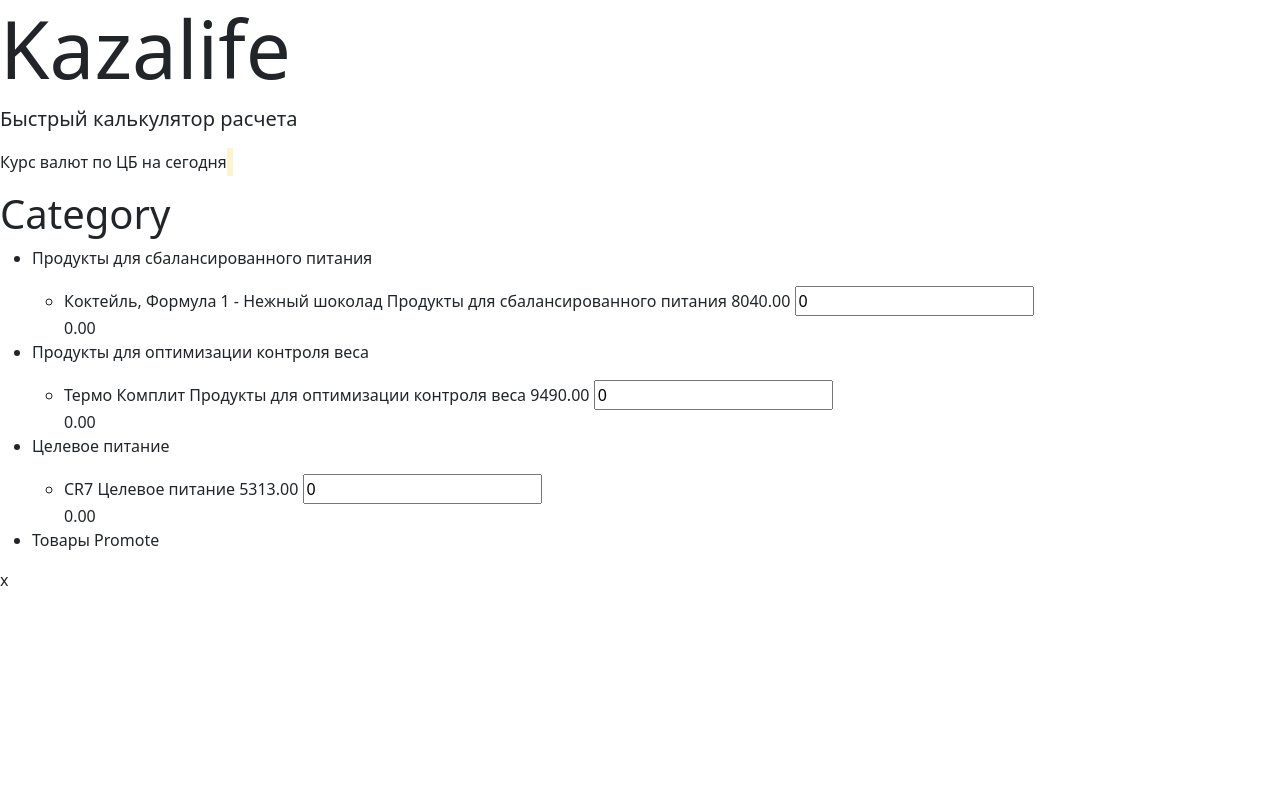
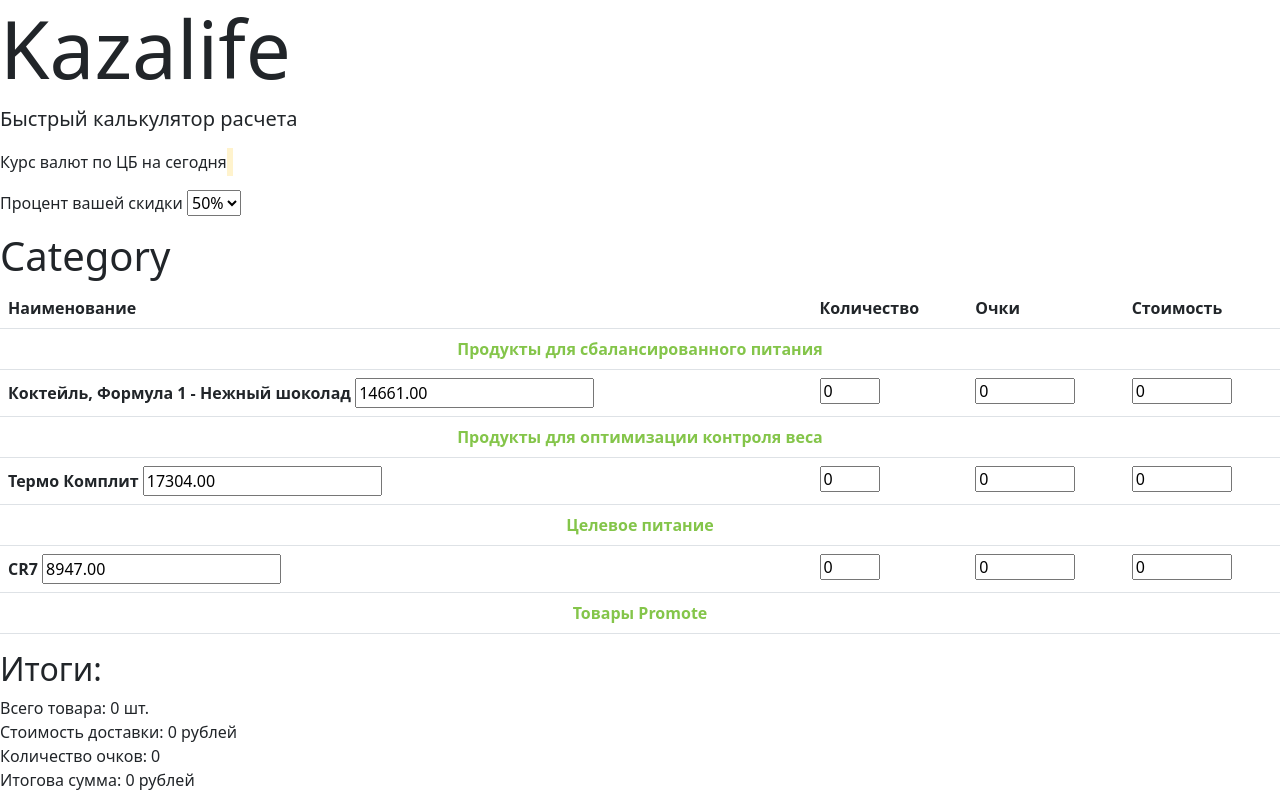
Before and after one commit to miketevelev/kazalife, a Django app: template calc/templates/index.html in a window 1280 px wide. Before the commit the page ends 586 px from the top, so only its background shows below. Run offline with Django 4.2, Linux system fonts and the light colour scheme; the template is opened without the code that fills it: values that come from a table or form of the project are taken from there, others are empty; data comes from the database, SQL or seed files in the repository; both versions use the stored data as it was after the commit; some libraries are stand-ins or nearby versions.

Commit message:
filter experiment

```diff
--- a/calc/templates/index.html
+++ b/calc/templates/index.html
@@ -7,20 +7,39 @@
     <title>Kazalife - Калькулятор расчета стоимости</title>
     <link rel="stylesheet" href="{%  static 'css/bootstrap.min.css' %}">
     <script src="{%  static 'js/bootstrap.min.js' %}"></script>
+    <script src="https://cdnjs.cloudflare.com/ajax/libs/jquery/3.3.1/jquery.min.js"></script>
     <script type="text/javascript">
-      function Multiply()
-      {
-        var a, b, result;
-        a = document.getElementById("box1").innerText;
-        b = document.getElementById("box2").value;
-        var s = '0.00';
-        result = a * b;
-        if (b == 0) {
-            document.getElementById("r").innerHTML = s;
+      function add_to_total(el){
+          var parent = $(el).closest('tr');
+          var price = parent.find('.price').val() == "" ? 1 : parent.find('.price').val();
+          var qty = parent.find('.qty').val() == "" ? 1 : parent.find('.qty').val();
+          var vp = parent.find('.vp').val() == "" ? 1 : parent.find('.vp').val();
+          var total = price * qty;
+          var totaly = vp * qty;
+          parent.find('.total_price').val(total);
+          parent.find('.total_vp').val(totaly);
+
+          let summator = 0;
+          var collector = document.getElementsByClassName('total_price');
+          for (el of collector) {
+              summator += Number(el.value);
             }
-        else {
-            document.getElementById("r").innerHTML = parseFloat(result).toFixed(2);
+
+          let summator_qty = 0;
+          var collector_qty = document.getElementsByClassName('qty');
+          for (el of collector_qty) {
+              summator_qty += Number(el.value);
             }
+
+          let summator_vp = 0;
+          var collector_vp = document.getElementsByClassName('total_vp');
+          for (el of collector_vp) {
+              summator_vp += Number(el.value);
+            }
+
+          document.getElementById('final_qty').innerHTML = summator_qty;
+          document.getElementById('final_vp').innerHTML = summator_vp;
+          document.getElementById('final_price').innerHTML = summator;
       }
     </script>
 </head>
@@ -28,27 +47,68 @@
     <h1 class="display-1">Kazalife</h1>
     <p class="lead">Быстрый калькулятор расчета</p>
     <p>Курс валют по ЦБ на сегодня <mark>{{ currency_num }}</mark></p>
+    <p>
+        Процент вашей скидки
+        <span class="inp-group">
+            <select onchange= "add_to_total(this)" name="proc" id="proc">
+                <option value="proc100">50%</option>
+                <option value="proc50">42%</option>
+                <option value="proc25">35%</option>
+            </select>
+        </span>
+    </p>
 
     <h1>Category</h1>
     {% if categorys %}
-    <table>
-        <ul>
+    <table class="table table-hover">
+        <thead>
+            <tr>
+                <th scope="col">Наименование</th>
+                <th scope="col">Количество</th>
+                <th scope="col">Очки</th>
+                <th scope="col">Стоимость</th>
+            </tr>
+        </thead>
+        <tbody>
             {% for category in categorys %}
-                <li>
-                    <p>{{ category.name }}</p>
-                    <ul>
+            <th style="color: #84c54a;" class="lopendeopdrachten text-center" colspan="5">{{ category.name }}</th>
                 {% for product in products %}
                     {% if product.category.id == category.id %}
-                                <li>{{ product.name }} {{ product.category }} <span id="box1">{{ product.proc50 }}</span> <input onchange="Multiply(), SummAll()" type="number" id="box2" value="0"></li>
-                                <span id="r" class="num">0.00</span>
+                        <tr>
+                            <th scope="row">
+                                {{ product.name }} <input type="text" id="proc_inside" class="proc_inside" value="{{ product.proc100 }}">
+                                <input type="hidden" class="pr price" value="{{ product.proc100 }}">
+                                <input type="hidden" class="pr vp" value="{{ product.vp }}">
+                            </th>
+                            <td><input type="number" class="pr qty" value="0" onchange= "add_to_total(this)" style="width: 60px; height: 26px"></td>
+                            <td><input type="text" class="pr total_vp" value="0" style="width: 100px; height: 26px"></td>
+                            <td><input type="text" class="pr total_price" value="0" style="width: 100px; height: 26px"></td>
+                        </tr>
                     {% endif %}
                 {% endfor %}
-                    </ul>
-                </li>
             {% endfor %}
-        </ul>
+        </tbody>
     </table>
     {% endif %}
-    <span id="result">x</span>
+    <h2>Итоги:</h2>
+    <p>Всего товара: <span id="final_qty">0</span> шт.<br/>
+        Стоимость доставки: 0 рублей<br/>
+        Количество очков: <span id="final_vp">0</span><br/>
+        Итогова сумма: <span id="final_price">0</span> рублей</p>
+
+<script>
+    const sel=document.getElementById('proc')
+    sel.addEventListener("change", changeOpt);
+
+    function changeOpt() {
+        let opt=sel.options[sel.selectedIndex]
+        var collect = document.getElementsByClassName('proc_inside');
+          for (el of collect) {
+              {#el.value=opt.value;#}
+              el.value='{' + '{ product.' + opt.value + ' }}';
+            }
+    }
+</script>
+
 </body>
 </html>
```
Also changed, not shown: db.sqlite3. Lines whose indentation alone changed are shown as unchanged.
